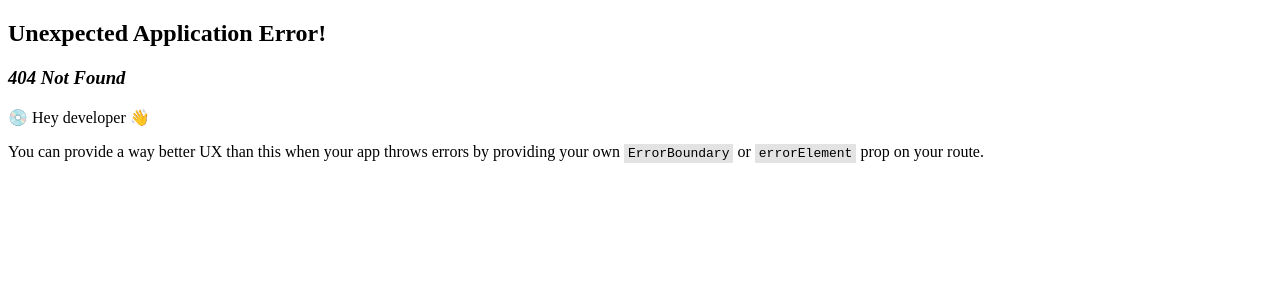
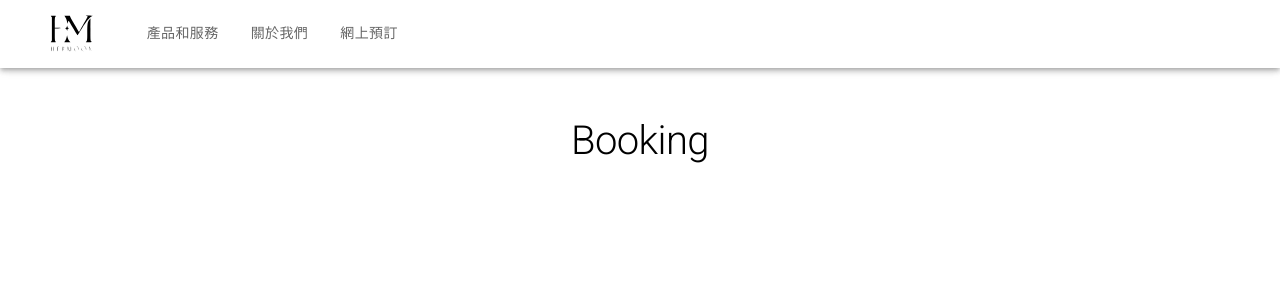
Before and after one commit to Arsalon-amini/HermoonSpa_FrontEnd, a React (Vite) app: page /booking in a window 1280 px wide. Before the commit this address had no page. Shown: the top 300 px of the page. Built offline with nearby package versions, Linux system fonts and the light colour scheme.

Commit message:
Navigation Link component added to headers and routing established

```diff
--- a/src/components/NavElements/Header.tsx
+++ b/src/components/NavElements/Header.tsx
@@ -1,19 +1,19 @@
-import * as React from "react";
+import React, { useState } from "react";
+import { Link } from "react-router-dom";
+
+import AppBar from "@mui/material/AppBar";
 import Box from "@mui/material/Box";
-import Toolbar from "@mui/material/Toolbar";
+import Container from "@mui/material/Container";
+import Divider from "@mui/material/Divider";
+import Drawer from "@mui/material/Drawer";
 import IconButton from "@mui/material/IconButton";
 import MenuIcon from "@mui/icons-material/Menu";
-import Container from "@mui/material/Container";
-
 import { styled } from "@mui/material/styles";
+import Toolbar from "@mui/material/Toolbar";
+import Tabs from "@mui/material/Tabs";
+import Tab from "@mui/material/Tab";
 
 import Logo from "../Logo";
-import Divider from "@mui/material/Divider";
-import Drawer from "@mui/material/Drawer";
-
-import Tabs from "@mui/material/Tabs";
-import Tab from "@mui/material/Tab";
-import AppBar from "@mui/material/AppBar";
 import theme from "../../utils/useTheme";
 
 type HeaderProps = {
@@ -35,15 +35,59 @@ const Header: React.FC<HeaderProps> = () => {
 
   const drawer = (
     <Box onClick={handleDrawerToggle} sx={{ textAlign: "center" }}>
-      <Logo maxHeight="6rem" />
+      <Link to="/" style={{ textDecoration: "none" }}>
+        <Logo maxHeight="4rem" />
+      </Link>
       <Divider />
       {/* Tabs Components */}
-      <Box sx={{ display: { xs: "none", md: "flex" } }}>
-        <Tabs>
-          <Tab label="產品和服務" sx={{ color: theme.palette.common.black }} />
-          <Tab label="關於我們" sx={{ color: theme.palette.common.black }} />
-          <Tab label="網上預訂" sx={{ color: theme.palette.common.black }} />
-        </Tabs>
+      <Box sx={{ display: { xs: "block", md: "flex" } }}>
+        <div
+          style={{
+            display: "flex",
+            flexDirection: "column",
+            alignItems: "center",
+          }}
+        >
+          <Link
+            to="/products"
+            style={{ textDecoration: "none", color: "inherit" }}
+          >
+            <Tab
+              label="產品和服務"
+              sx={{
+                color: theme.palette.common.black,
+                minWidth: "unset",
+                width: "100%", // Full width for vertical tabs
+              }}
+            />
+          </Link>
+          <Link
+            to="/about"
+            style={{ textDecoration: "none", color: "inherit" }}
+          >
+            <Tab
+              label="關於我們"
+              sx={{
+                color: theme.palette.common.black,
+                minWidth: "unset",
+                width: "100%", // Full width for vertical tabs
+              }}
+            />
+          </Link>
+          <Link
+            to="/booking"
+            style={{ textDecoration: "none", color: "inherit" }}
+          >
+            <Tab
+              label="網上預訂"
+              sx={{
+                color: theme.palette.common.black,
+                minWidth: "unset",
+                width: "100%", // Full width for vertical tabs
+              }}
+            />
+          </Link>
+        </div>
       </Box>
     </Box>
   );
@@ -54,24 +98,53 @@ const Header: React.FC<HeaderProps> = () => {
         <Toolbar disableGutters>
           {/* Desktop Logo display container */}
           <Box sx={{ display: { xs: "none", md: "flex" }, mr: 1 }}>
+            <Link to="/" style={{ textDecoration: "none" }}>
               <Logo maxHeight="4rem" />
+            </Link>
           </Box>
 
           {/* Tabs Components */}
           <Box sx={{ display: { xs: "none", md: "flex" } }}>
             <Tabs>
+              <Link
+                to="/products"
+                style={{ textDecoration: "none", color: "inherit" }}
+              >
                 <Tab
                   label="產品和服務"
-                sx={{ color: theme.palette.common.black }}
+                  sx={{
+                    color: theme.palette.common.black,
+                    minWidth: "unset",
+                    width: "100%", // Full width for vertical tabs
+                  }}
                 />
+              </Link>
+              <Link
+                to="/about"
+                style={{ textDecoration: "none", color: "inherit" }}
+              >
                 <Tab
                   label="關於我們"
-                sx={{ color: theme.palette.common.black }}
+                  sx={{
+                    color: theme.palette.common.black,
+                    minWidth: "unset",
+                    width: "100%", // Full width for vertical tabs
+                  }}
                 />
+              </Link>
+              <Link
+                to="/booking"
+                style={{ textDecoration: "none", color: "inherit" }}
+              >
                 <Tab
                   label="網上預訂"
-                sx={{ color: theme.palette.common.black }}
+                  sx={{
+                    color: theme.palette.common.black,
+                    minWidth: "unset",
+                    width: "100%", // Full width for vertical tabs
+                  }}
                 />
+              </Link>
             </Tabs>
           </Box>
 
@@ -106,7 +179,9 @@ const Header: React.FC<HeaderProps> = () => {
               },
             }}
           >
+            <Link to="/" style={{ textDecoration: "none" }}>
               <Logo maxHeight="4rem" />
+            </Link>
           </Box>
 
           {/* Nav Menu links ipad/desktop */}
--- a/src/pages/AboutUsPage.tsx
+++ b/src/pages/AboutUsPage.tsx
@@ -1,16 +1,24 @@
-import React from 'react'
+import { Box, Typography } from "@mui/material";
+import React from "react";
+import Header from "../components/NavElements/Header";
 
 type AboutUsPageProps = {
-    children?: React.ReactNode
-}
+  children?: React.ReactNode;
+};
 
-const AboutUsPage: React.FC<AboutUsPageProps> = ({ children }) => {
+const AboutUsPage: React.FC<AboutUsPageProps> = () => {
   return (
-  <>
-
-  {children}
-  </>
-  )
-}
+    <>
+      <Header />
+      <Box
+        sx={{ display: "flex", flexDirection: "column", alignItems: "center" }}
+      >
+        <Typography variant="h1" sx={{ padding: "110px" }}>
+          About Us{" "}
+        </Typography>
+      </Box>
+    </>
+  );
+};
 
 export default AboutUsPage;
--- /dev/null
+++ b/src/pages/BookingPage.tsx
@@ -0,0 +1,30 @@
+import { Box, Typography } from "@mui/material";
+import React from "react";
+import Header from "../components/NavElements/Header";
+
+type BookingPageProps = {
+  children?: React.ReactNode;
+};
+
+const BookingPage: React.FC<BookingPageProps> = () => {
+  return (
+    <>
+      <>
+        <Header />
+        <Box
+          sx={{
+            display: "flex",
+            flexDirection: "column",
+            alignItems: "center",
+          }}
+        >
+          <Typography variant="h1" sx={{ padding: "110px" }}>
+            Booking
+          </Typography>
+        </Box>
+      </>
+    </>
+  );
+};
+
+export default BookingPage;
--- a/src/pages/ProductsPage.tsx
+++ b/src/pages/ProductsPage.tsx
@@ -1,11 +1,24 @@
+import { Box, Typography } from "@mui/material";
 import React from "react";
+import Header from "../components/NavElements/Header";
 
 type ProductsPageProps = {
   children?: React.ReactNode;
 };
 
-const ProductsPage: React.FC<ProductsPageProps> = ({ children }) => {
-  return <>{children}</>;
+const ProductsPage: React.FC<ProductsPageProps> = () => {
+  return (
+    <>
+      <Header />
+      <Box
+        sx={{ display: "flex", flexDirection: "column", alignItems: "center" }}
+      >
+        <Typography variant="h1" sx={{ padding: "110px" }}>
+          Products
+        </Typography>
+      </Box>
+    </>
+  );
 };
 
 export default ProductsPage;
--- a/src/routes.tsx
+++ b/src/routes.tsx
@@ -1,15 +1,16 @@
 import { createBrowserRouter } from "react-router-dom";
 import AboutUsPage from "./pages/AboutUsPage";
+import BookingPage from "./pages/BookingPage";
 import HomePage from "./pages/HomePage";
 import ProductsPage from "./pages/ProductsPage";
 import Sandbox from "./pages/Sanbox";
-
 
 const router = createBrowserRouter([
   { path: "/", element: <HomePage /> },
   { path: "/sandbox", element: <Sandbox /> },
   { path: "/Products", element: <ProductsPage /> },
   { path: "/about", element: <AboutUsPage /> },
+  { path: "/booking", element: <BookingPage /> },
 ]);
 
 export default router;
```
Lines whose indentation alone changed are shown as unchanged.
